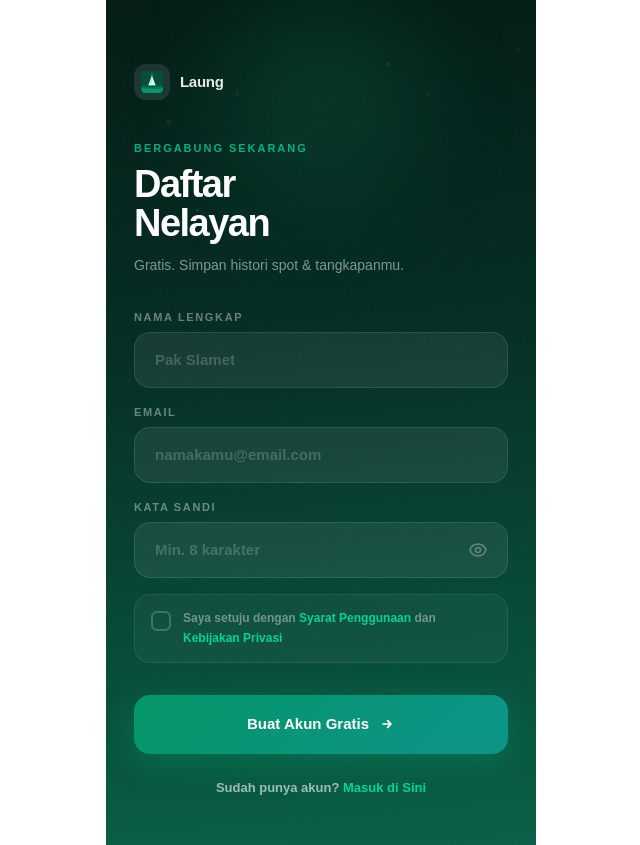
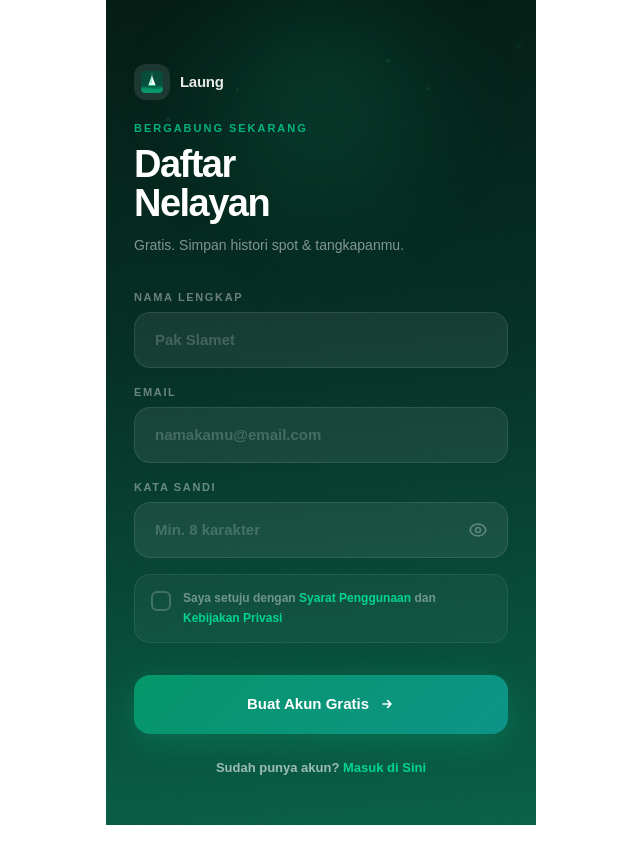
Before and after one commit to joanpurbaa/laung, a Next.js app: page /register in a window 1280 px wide. Shown: the whole page, without its empty margins (319-959 px from the left). Built offline with nearby package versions, Linux system fonts and the light colour scheme.

Commit message:
fix: fix welcoming text gap at register and login page

```diff
--- a/src/app/login/page.tsx
+++ b/src/app/login/page.tsx
@@ -114,7 +114,7 @@ export default function LoginPage() {
         </div>
 
         {/* Hero text */}
-        <div className="mt-12">
+        <div className="mt-7">
           <p className="mb-2 text-[11px] font-black tracking-[0.18em] text-emerald-400/80 uppercase">
             Selamat Datang
           </p>
--- a/src/app/register/page.tsx
+++ b/src/app/register/page.tsx
@@ -164,7 +164,7 @@ export default function RegisterPage() {
         </div>
 
         {/* Hero text */}
-        <div className="mt-10">
+        <div className="mt-5">
           <p className="mb-2 text-[11px] font-black tracking-[0.18em] text-emerald-400/80 uppercase">
             Bergabung Sekarang
           </p>
```
